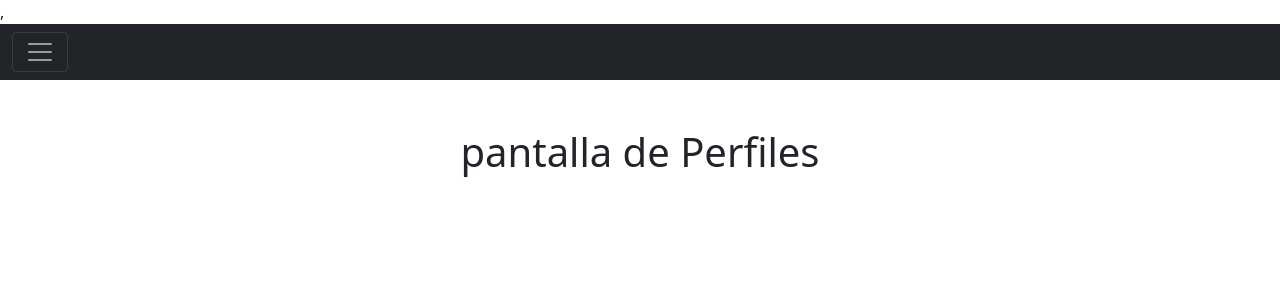
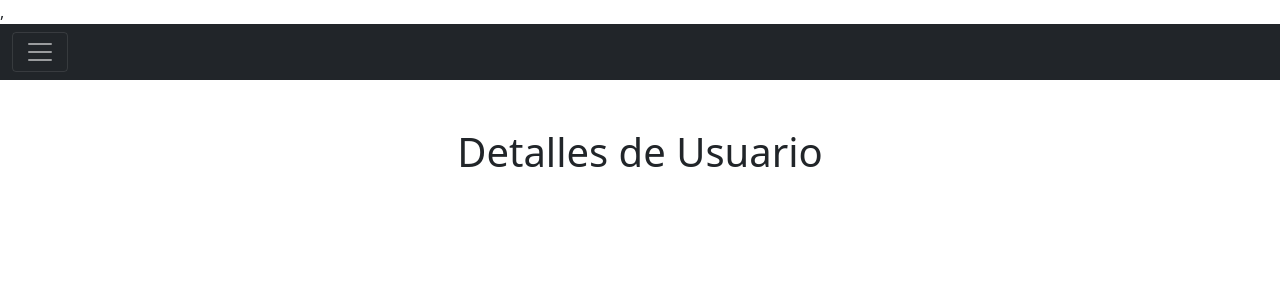
Before and after one commit to 92tatan/Agil_Develop_2.0, a React (Create React App) app in the folder FRONTEND/agil_develop_2/: page /Perfil in a window 1280 px wide. Shown: the top 300 px of the page. Built offline with nearby package versions, Linux system fonts and the light colour scheme.

Commit message:
Cambio Archivo perfil

```diff
--- a/FRONTEND/agil_develop_2/src/Components/Usuarios/Perfil.js
+++ b/FRONTEND/agil_develop_2/src/Components/Usuarios/Perfil.js
@@ -6,7 +6,7 @@ export const Perfil = ()=> {
     return(
         <div>
         <BarNavegador />
-        <h1 className="text-center mt-5" >pantalla de Perfiles </h1>
+        <h1 className="text-center mt-5" >Detalles de Usuario </h1>
         </div>
     )
 
```
